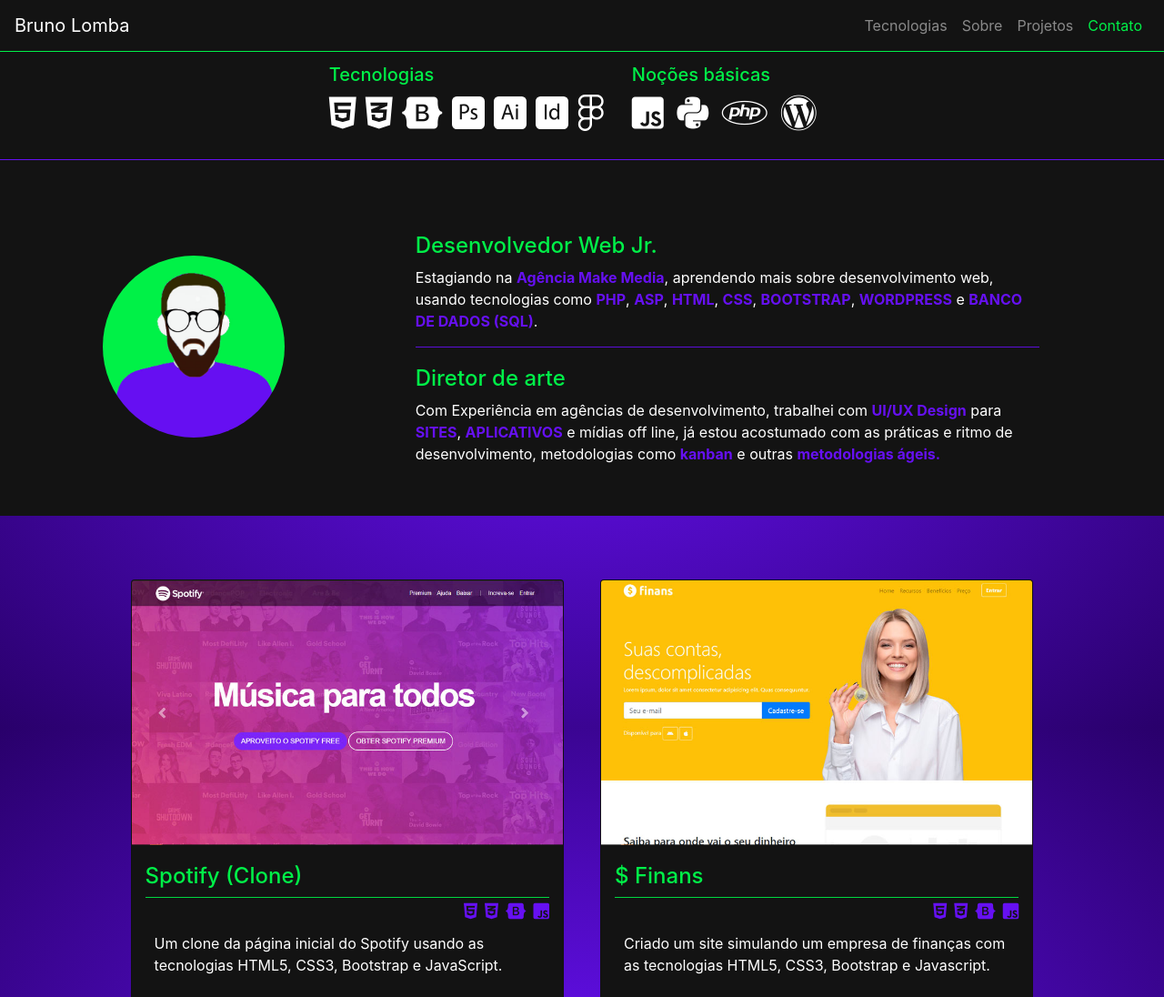
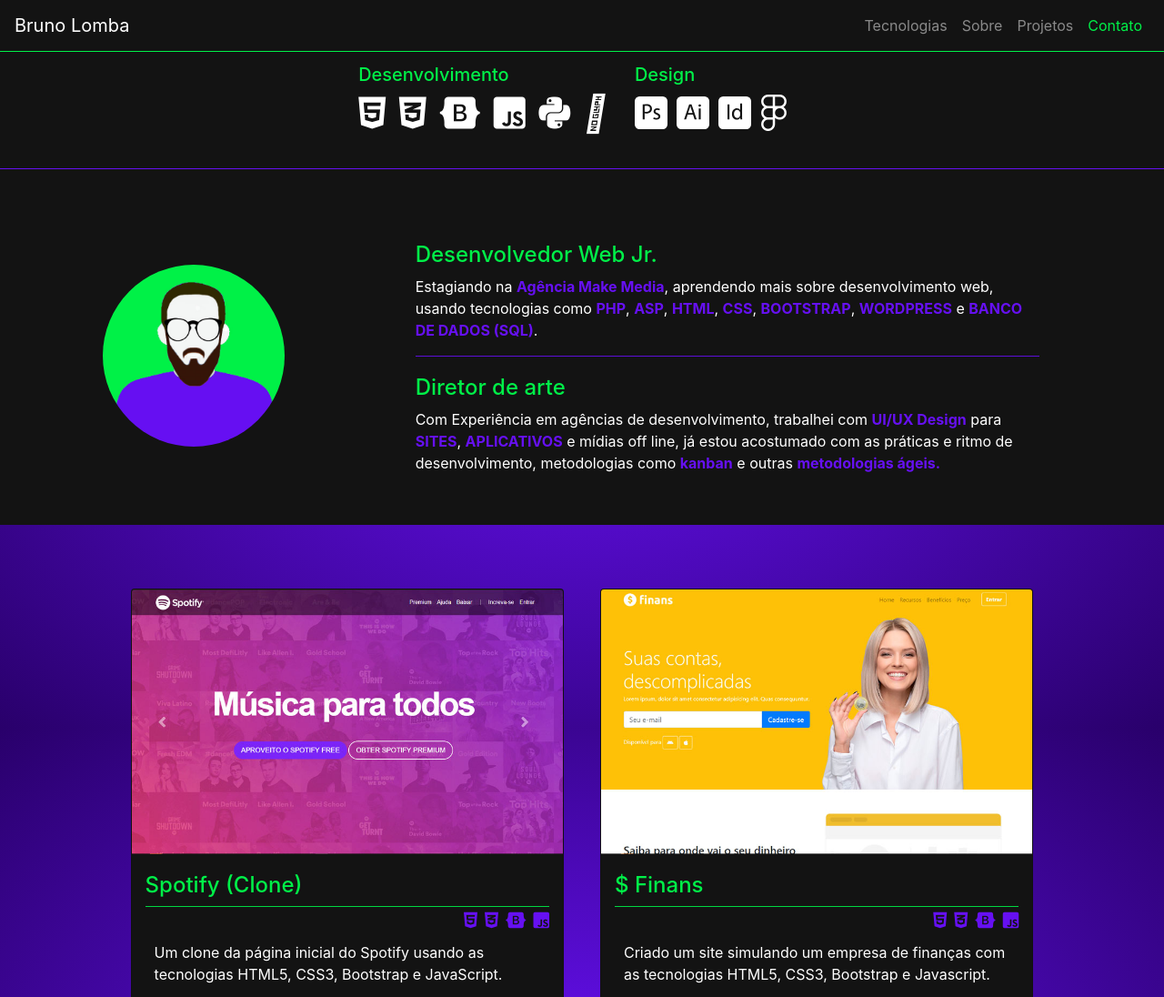
Before and after one commit to brunolomba/portfolio, a plain HTML site: page index.html in a window 1280 px wide. Shown: the top 1096 px of the page at 91% size. Drawn offline with nearby package versions, Linux system fonts and the light colour scheme.

Commit message:
Alteracao dos icones das tecnologias
Mudança para atualizar e testar um novo ícone

```diff
--- a/index.html
+++ b/index.html
@@ -66,11 +66,19 @@
 		<section id="tecnologies">
 			<div class="container-fluid d-md-flex justify-content-center">
 				<div>
-					<h3>Tecnologias</h3>
-					<ul class="list-inline d-flex align-items-start">
+					<h3>Desenvolvimento</h3>
+					<ul class="list-inline"></ul>
 						<li class="list-inline-item"><i class="fab fa-html5"></i></li>
 						<li class="list-inline-item"><i class="fab fa-css3-alt"></i></li>
 						<li class="list-inline-item"><i class="fab fa-bootstrap"></i></li>
+						<li class="list-inline-item"><i class="fab fa-js-square"></i></li>
+						<li class="list-inline-item"><i class="fab fa-python"></i></li>
+						<li class="list-inline-item"><i class="fa-brands fa-wix"></i>
+					</ul>
+				</div>
+				<div>
+					<h3>Design</h3>
+					<ul class="list-inline d-flex align-items-start">
 						<li class="list-inline-item">
 							<svg xmlns="http://www.w3.org/2000/svg" viewBox="0 0 113.48 113.48"><defs></defs><title> photoshop</title><g id="Camada_2" data-name="Camada 2"><g id="Camada_1-2" data-name="Camada 1"><path class="cls-1" d="M40.66,32.27a28.19,28.19,0,0,0-6.34.54V53.07a22.93,22.93,0,0,0,5.57.54C48,53.61,53,49.67,53,42.48,53,35.6,48.08,32.27,40.66,32.27Z"/><path d="M97.19,0H16.29A16.29,16.29,0,0,0,0,16.29v80.9a16.29,16.29,0,0,0,16.29,16.29h80.9a16.29,16.29,0,0,0,16.29-16.29V16.29A16.29,16.29,0,0,0,97.19,0ZM55.66,53.3C52.1,57.09,46.31,59,39.73,59a23.53,23.53,0,0,1-5.41-.46V79.43H27.59V27.94a78.24,78.24,0,0,1,12.92-1c6.65,0,11.52,1.54,14.61,4.33a14,14,0,0,1,4.56,10.9C59.68,46.88,58.29,50.59,55.66,53.3Zm19,26.91a21.43,21.43,0,0,1-10.52-2.55l1.71-5.18a17.85,17.85,0,0,0,9,2.7c5,0,7.27-2.47,7.27-5.57s-1.93-5-7-6.88c-6.72-2.39-9.89-6.11-9.89-10.59,0-6,4.87-11,12.91-11a18.65,18.65,0,0,1,9.2,2.32l-1.7,5A14.56,14.56,0,0,0,78,46.26c-4,0-6.26,2.32-6.26,5.11,0,3.09,2.24,4.48,7.11,6.34,6.5,2.47,9.82,5.72,9.82,11.29C88.67,75.57,83.57,80.21,74.68,80.21Z"/></g></g></svg></li>
 						<li class="list-inline-item">
@@ -78,15 +86,6 @@
 						<li class="list-inline-item">
 							<svg xmlns="http://www.w3.org/2000/svg" viewBox="0 0 113.48 113.48"><defs></defs><title>indesign</title><g id="Camada_2" data-name="Camada 2"><g id="Camada_1-2" data-name="Camada 1"><path d="M97.19,0H16.29A16.29,16.29,0,0,0,0,16.29v80.9a16.29,16.29,0,0,0,16.29,16.29h80.9a16.29,16.29,0,0,0,16.29-16.29V16.29A16.29,16.29,0,0,0,97.19,0ZM38.3,79.43H31.58V27.32H38.3Zm38,0L76,72.94h-.15c-2.09,4.17-6.65,7.34-12.76,7.34-9,0-16-7.65-16-19-.08-12.44,7.65-20.1,16.77-20.1,5.73,0,9.59,2.71,11.29,5.72h.16V24.54h6.8V69.77c0,3.32.08,7.11.31,9.66Z"/><path class="cls-1" d="M65.21,46.5C58.17,46.5,54,52.68,54,61c0,7.58,3.71,13.84,11,13.84a10.23,10.23,0,0,0,10-8.11,12,12,0,0,0,.31-2.94v-6.5A12.11,12.11,0,0,0,75,54.38,10,10,0,0,0,65.21,46.5Z"/></g></g></svg></li>
 						<li class="list-inline-item"></li><i class="fab fa-figma"></i></li>
-					</ul>
-				</div>
-				<div>
-					<h3>Noções básicas</h3>
-					<ul class="list-inline"></ul>
-						<li class="list-inline-item"><i class="fab fa-js-square"></i></li>
-						<li class="list-inline-item"><i class="fab fa-python"></i></li>
-						<li class="list-inline-item"><i class="fab fa-php"></i></li>
-						<li class="list-inline-item"><i class="fab fa-wordpress"></i></li>
 					</ul>
 				</div>
 			</div>
```
